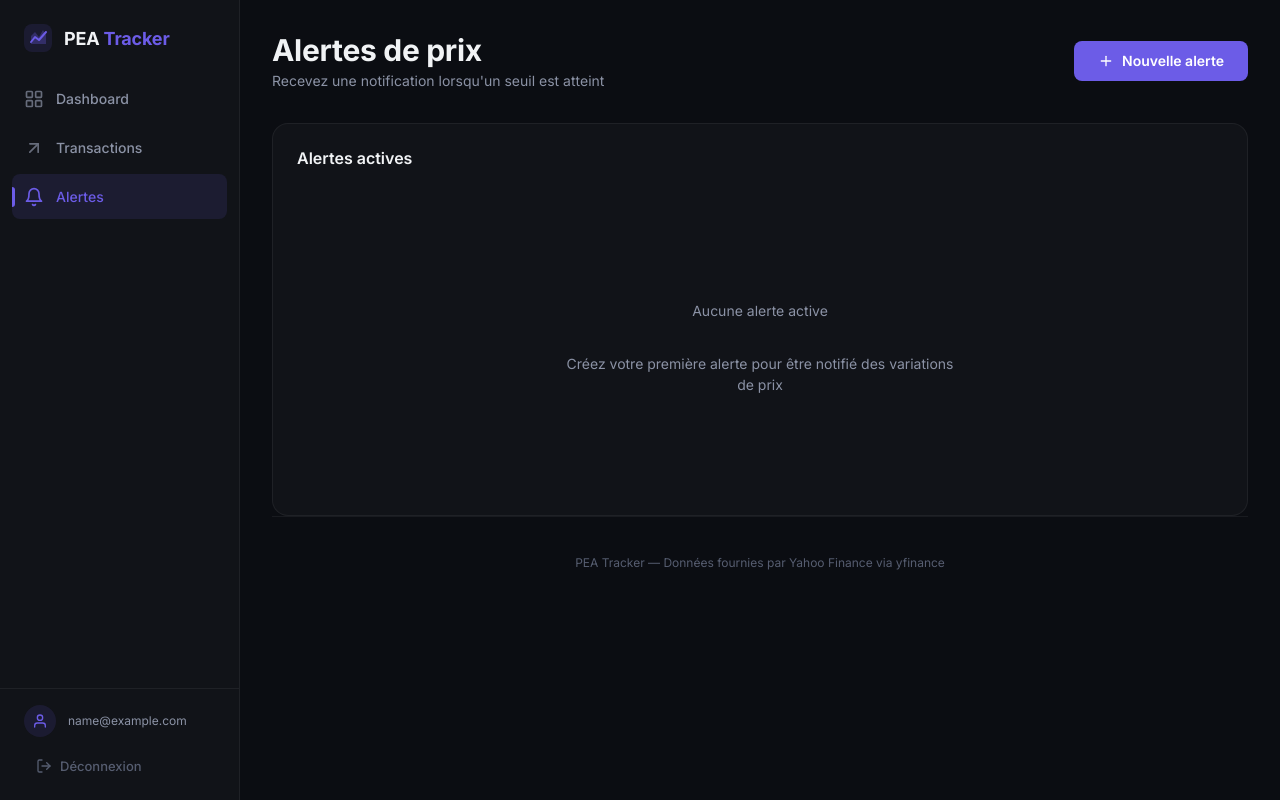
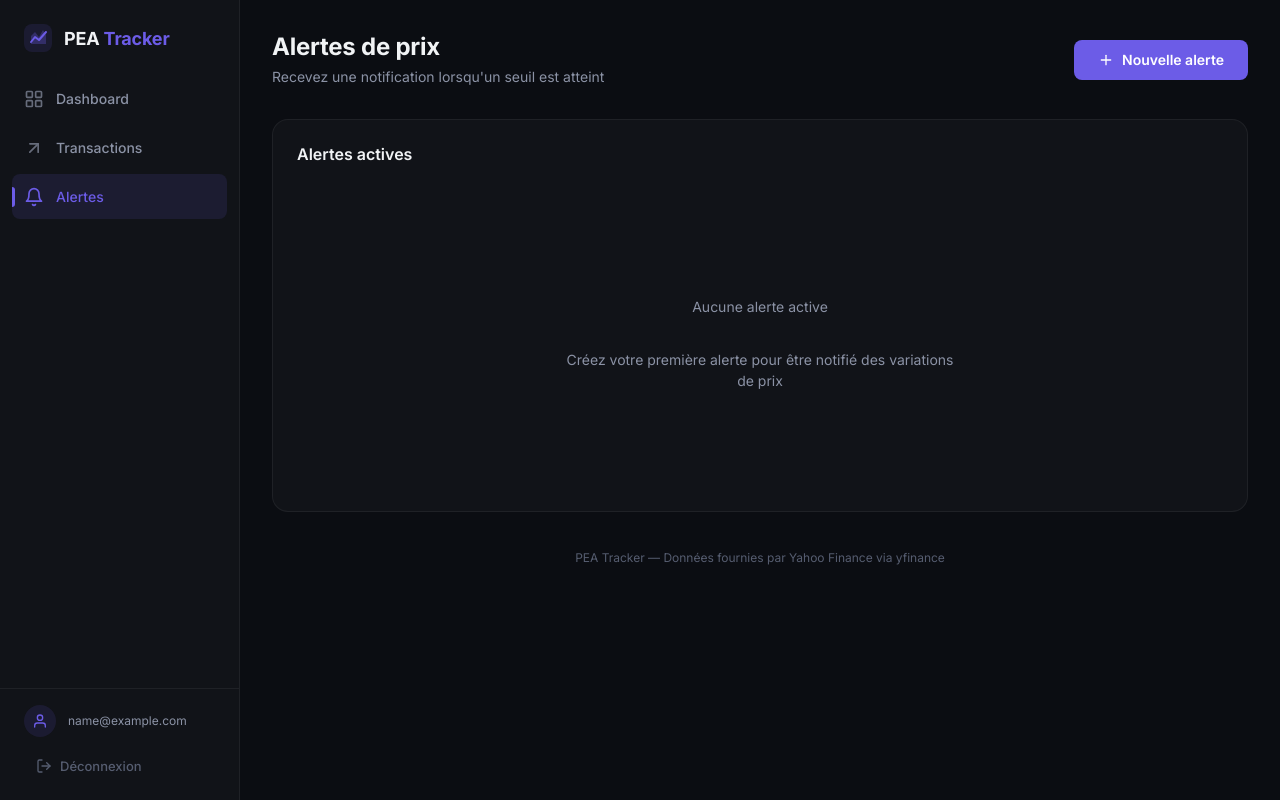
Before and after one commit to CaptainBinouze/pea-tracker, a Flask app: page /alerts/ in a window 1280 px wide. Run offline with Flask 3, Linux system fonts and the light colour scheme; the visitor is signed in with stand-in values (Sample User, id 1); data that the repository does not hold is empty.

Commit message:
fix: harmonize page headers + remove footer border

```diff
--- a/app/static/css/layout.css
+++ b/app/static/css/layout.css
@@ -346,7 +346,6 @@
 .app-footer {
     padding: var(--space-8) 0;
     text-align: center;
-    border-top: 1px solid var(--border-subtle);
     margin-top: auto;
 }
 
--- a/app/templates/alerts/alerts.html
+++ b/app/templates/alerts/alerts.html
@@ -5,8 +5,8 @@
 <!-- Page header -->
 <div class="page-header flex-between">
     <div>
-        <h1>Alertes de prix</h1>
-        <p class="text-secondary">Recevez une notification lorsqu'un seuil est atteint</p>
+        <h1 class="page-title">Alertes de prix</h1>
+        <p class="page-subtitle">Recevez une notification lorsqu'un seuil est atteint</p>
     </div>
     <button class="btn btn-primary" onclick="document.getElementById('alert-modal').classList.add('active')">
         <svg width="16" height="16" viewBox="0 0 24 24" fill="none" stroke="currentColor" stroke-width="2" stroke-linecap="round" stroke-linejoin="round"><line x1="12" y1="5" x2="12" y2="19"/><line x1="5" y1="12" x2="19" y2="12"/></svg>
```
